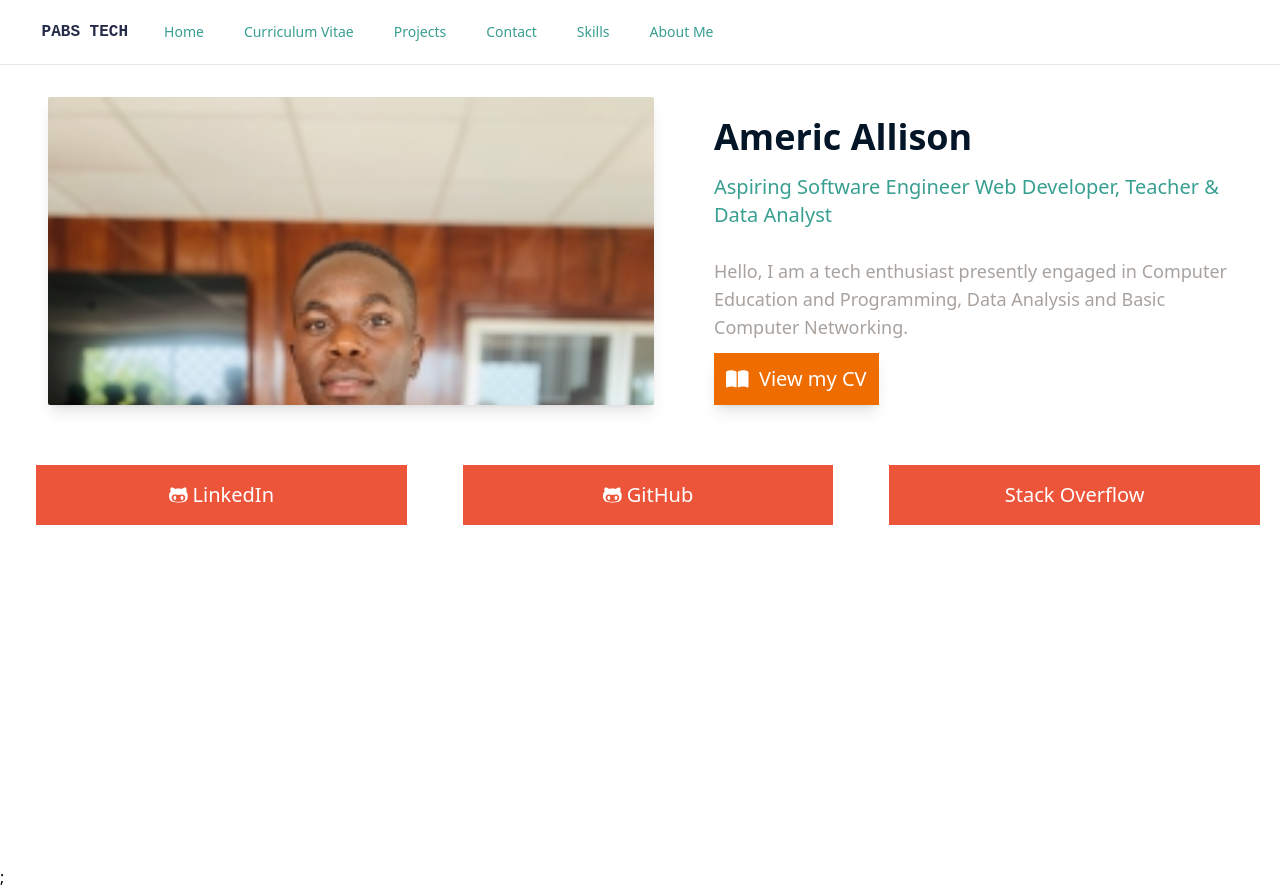
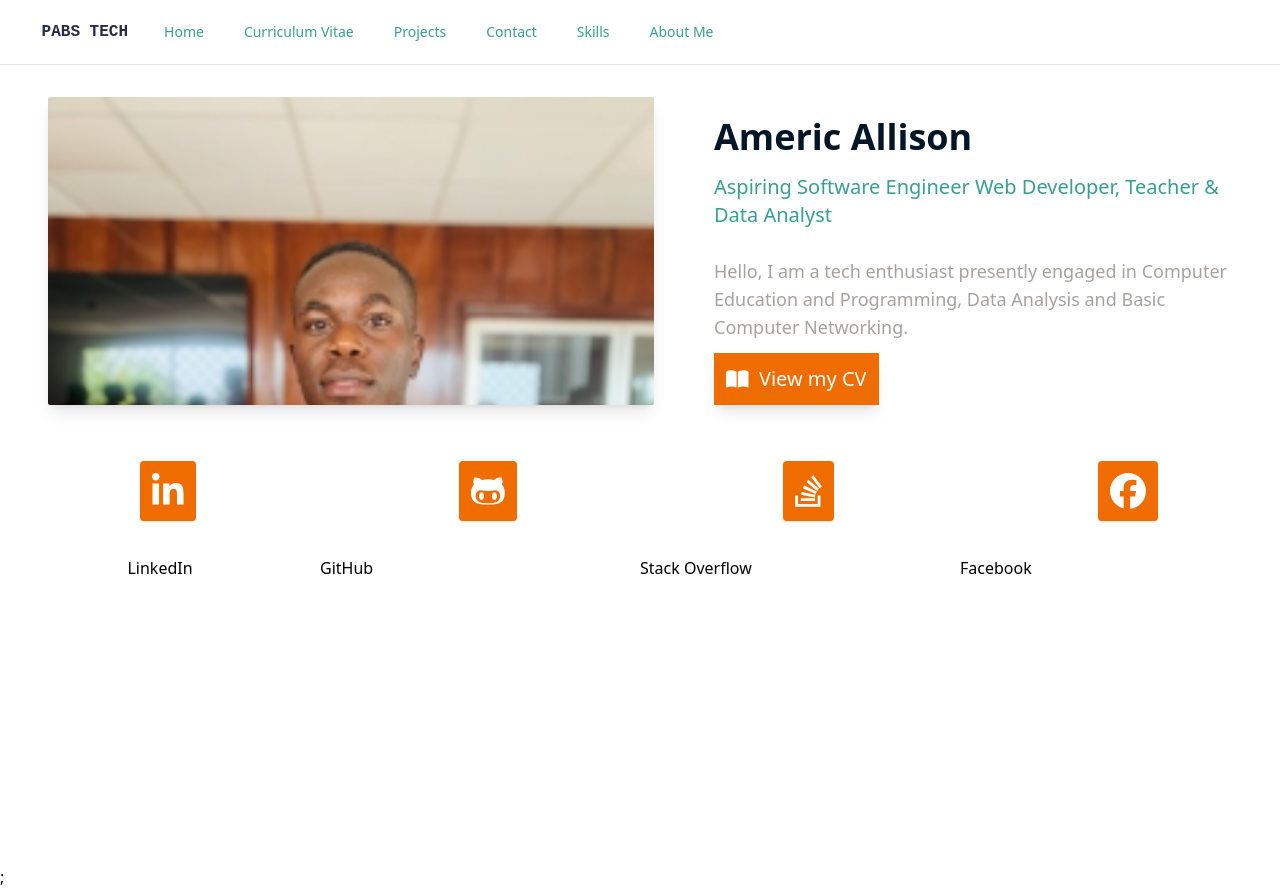
Before and after one commit to americallison/americportfolio_react, a React (Create React App) app: page / in a window 1280 px wide. Built offline with nearby package versions, Linux system fonts and the light colour scheme.

Commit message:
add brands

```diff
--- a/src/components/LandingBanner.js
+++ b/src/components/LandingBanner.js
@@ -3,7 +3,7 @@ import profile from "../components/images/profile.jpg";
 import { Link } from 'react-router-dom';
 import { FontAwesomeIcon } from '@fortawesome/react-fontawesome';
 import { faBookOpen } from '@fortawesome/free-solid-svg-icons';
-import { faGithubAlt, faLinkedinIn} from '@fortawesome/free-brands-svg-icons';
+import { faGithubAlt, faLinkedinIn, faStackOverflow, faFacebook} from '@fortawesome/free-brands-svg-icons';
 
 
 const LandingBanner = () => {
@@ -46,21 +46,27 @@ const LandingBanner = () => {
 
   </div>
 
-  <div className="md:flex block md:mt-1 animate-fade-in-image delay-3000">
-    <div className="md:w-4/12 w-full p-3 m-4">
-      <button className="text-white w-full text-xl bg-[#ed553b] font-light p-4 m-2">
-      <FontAwesomeIcon icon={faGithubAlt} />&nbsp;LinkedIn
-      </button>
+  <div className="flex block md:mt-1 animate-fade-in-image delay-3000">
+    <div className="md:w-3/12 w-full">
+      <button className="text-white w-full text-4xl font-light p-4 m-2">
+      <FontAwesomeIcon icon={faLinkedinIn}
+      className="p-3 rounded shadow hover:scale-105 m-2 bg-[#ef6c01]" />
+      </button><p className="text-center">LinkedIn</p>
     </div>
-    <div className="md:w-4/12 w-full p-3 m-4">
-      <button className="text-white w-full text-xl bg-[#ed553b] font-light p-4 m-2">
-      <FontAwesomeIcon icon={faGithubAlt} />&nbsp;GitHub
-      </button>
+    <div className="md:w-3/12 w-full">
+      <button className="text-white w-full text-4xl font-light p-4 m-2">
+      <FontAwesomeIcon icon={faGithubAlt} className="p-3 rounded shadow hover:scale-105 m-2 bg-[#ef6c01]" />
+      </button>GitHub
     </div>
-    <div className="md:w-4/12 p-3 w-full m-4">
-      <button className="text-white w-full text-xl bg-[#ed553b] font-light p-4 m-2">
-        Stack Overflow
-      </button>
+    <div className="md:w-3/12 w-full">
+      <button className="text-white w-full text-4xl font-light p-4 m-2">
+      <FontAwesomeIcon icon={faStackOverflow} className="p-3 rounded shadow hover:scale-105 m-2 bg-[#ef6c01]"/>
+      </button>Stack Overflow
+    </div>
+    <div className="md:w-3/12 w-full">
+      <button className="text-white w-full text-4xl font-light p-4 m-2">
+      <FontAwesomeIcon icon={faFacebook} className="p-3 rounded shadow hover:scale-105 m-2 bg-[#ef6c01]"/>
+      </button>Facebook
     </div>
   </div>
 </div>;
```
